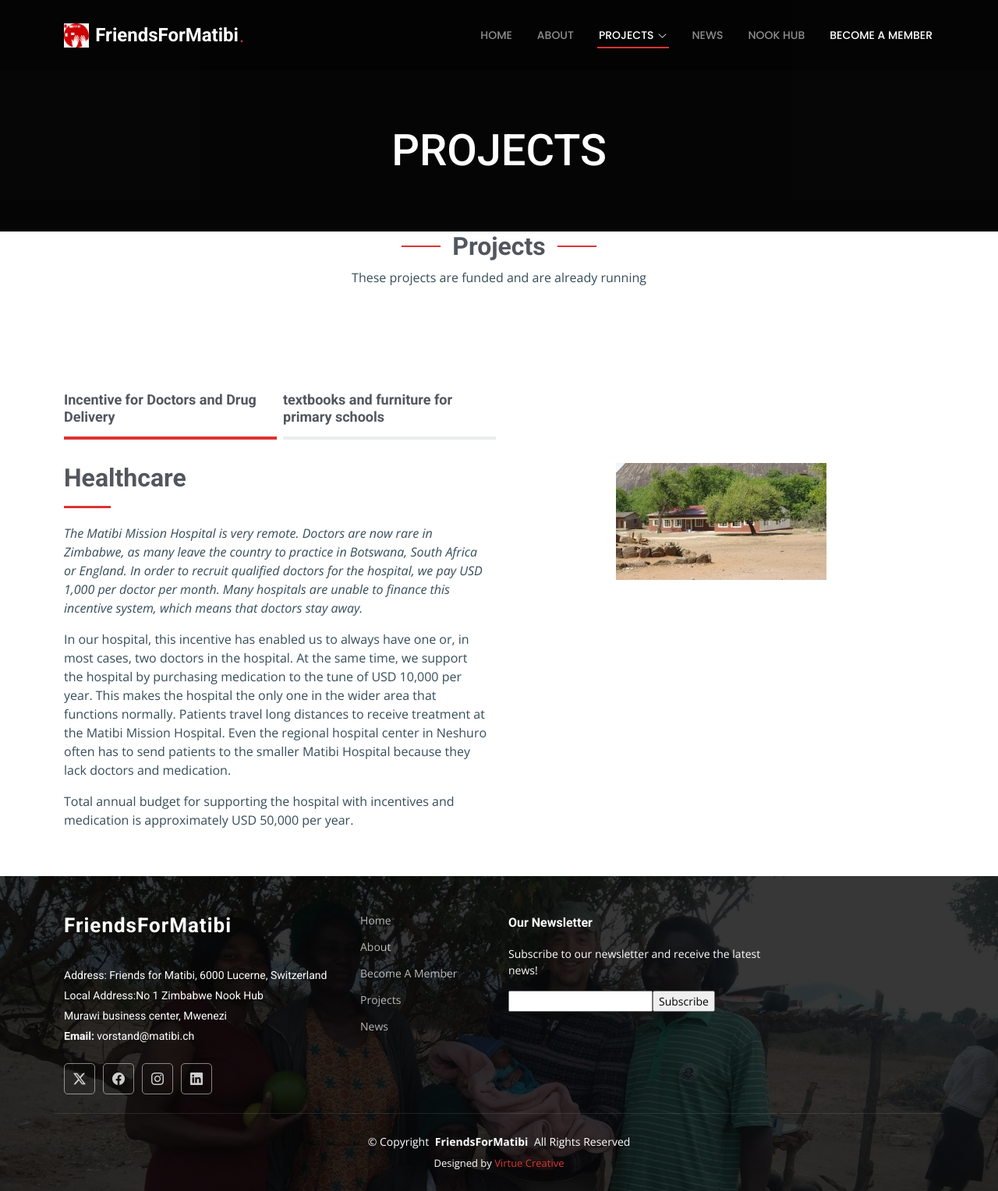
After one commit to Ashemaro/matibidjangosite, a Django app: page /runningprojects/ in a window 1280 px wide. The commit adds this page. Shown: the whole page at 78% size. Run offline with Django 5.2, Linux system fonts and the light colour scheme; some libraries are stand-ins or nearby versions.

Commit message:
First commit

```diff
--- a/friendsformatibi/templates/index.html
+++ b/friendsformatibi/templates/index.html
@@ -16,9 +16,9 @@
           <li><a href="{% url 'about' %}">About</a></li>
           <li class="dropdown"><a href="#"><span>Projects</span> <i class="bi bi-chevron-down toggle-dropdown"></i></a>
             <ul>
-              <li><a href="ongoingprojects.html">Ongoing Projects</a></li>
-              <li><a href="projectstofund.html">Projects To Fund</a></li>
-              <li><a href="completedprojects.html">Completed Projects</a></li>
+              <li><a href="{% url 'runningprojects' %}">Ongoing Projects</a></li>
+              <li><a href="{% url 'projectstofund' %}">Projects To Fund</a></li>
+              <li><a href="{% url 'completedprojects' %}">Completed Projects</a></li>
             </ul>
           </li>
           <li><a href="{% url 'news' %}">News</a></li>
--- a/friendsformatibi/templates/news.html
+++ b/friendsformatibi/templates/news.html
@@ -16,9 +16,9 @@
           <li><a href="{% url 'about' %}">About</a></li>
           <li class="dropdown"><a href="#"><span>Projects</span> <i class="bi bi-chevron-down toggle-dropdown"></i></a>
             <ul>
-              <li><a href="ongoingprojects.html">Ongoing Projects</a></li>
-              <li><a href="projectstofund.html">Projects To Fund</a></li>
-              <li><a href="completedprojects.html">Completed Projects</a></li>
+              <li><a href="{% url 'runningprojects' %}">Ongoing Projects</a></li>
+              <li><a href="{% url 'projectstofund' %}">Projects To Fund</a></li>
+              <li><a href="{% url 'completedprojects' %}">Completed Projects</a></li>
             </ul>
           </li>
           <li><a href="{% url 'news' %}" class="active">News</a></li>
--- a/friendsformatibi/templates/nookhub.html
+++ b/friendsformatibi/templates/nookhub.html
@@ -16,9 +16,9 @@
           <li><a href="{% url 'about' %}">About</a></li>
           <li class="dropdown"><a href="#"><span>Projects</span> <i class="bi bi-chevron-down toggle-dropdown"></i></a>
             <ul>
-              <li><a href="ongoingprojects.html">Ongoing Projects</a></li>
-              <li><a href="projectstofund.html">Projects To Fund</a></li>
-              <li><a href="completedprojects.html">Completed Projects</a></li>
+              <li><a href="{% url 'runningprojects' %}">Ongoing Projects</a></li>
+              <li><a href="{% url 'projectstofund' %}">Projects To Fund</a></li>
+              <li><a href="{% url 'completedprojects' %}">Completed Projects</a></li>
             </ul>
           </li>
           <li><a href="{% url 'news' %}">News</a></li>
--- /dev/null
+++ b/friendsformatibi/templates/runningprojects.html
@@ -0,0 +1,114 @@
+{% extends 'base.html' %}
+{% load static %}
+
+{% block header %}
+    <header id="header" class="header d-flex align-items-center fixed-top">
+        <div class="container-fluid container-xl position-relative d-flex align-items-center justify-content-between">
+
+          <a href="index.html" class="logo d-flex align-items-center">
+            <img src="{% static 'assets/img/logo.png' %}" alt="">
+            <h1 class="sitename">FriendsForMatibi</h1> <span>.</span>
+          </a>
+
+          <nav id="navmenu" class="navmenu">
+            <ul>
+              <li><a href="{% url 'home' %}">Home</a></li>
+              <li><a href="{% url 'about' %}">About</a></li>
+              <li class="dropdown"><a href="#" class="active"><span>Projects</span> <i class="bi bi-chevron-down toggle-dropdown"></i></a>
+                <ul>
+                  <li><a href="{% url 'runningprojects' %}">Ongoing Projects</a></li>
+                  <li><a href="{% url 'projectstofund' %}">Projects To Fund</a></li>
+                  <li><a href="{% url 'completedprojects' %}">Completed Projects</a></li>
+                </ul>
+              </li>
+              <li><a href="{% url 'news' %}">News</a></li>
+              <li><a href="{% url 'nookhubactivities' %}">Nook Hub</a></li>
+              <li><a data-bs-toggle="modal" data-bs-target="#ModalForm">Become a Member</a></li>
+            </ul>
+
+            <i class="mobile-nav-toggle d-xl-none bi bi-list"></i>
+          </nav>
+
+        </div>
+      </header>
+{% endblock header %}
+
+{% block page_content %}
+    <!-- Page Title -->
+    <div class="page-title dark-background" style="background-image: url('{% static 'assets/img/hero-carousel/hero-carousel-3.jpg' %}'');">
+      <div class="container position-relative">
+        <h1>PROJECTS</h1>
+      </div>
+    </div><!-- End Page Title -->
+
+      <!-- Section Title -->
+      <div class="container section-title" data-aos="fade-up">
+        <h2>Projects</h2>
+        <p>These projects are funded and are already running</p>
+      </div><!-- End Section Title -->
+
+ <!-- Funded Projects -->
+ <section id="features" class="features section">
+
+    <div class="container">
+
+      <ul class="nav nav-tabs row  g-2 d-flex" data-aos="fade-up" data-aos-delay="100" role="tablist">
+
+        <li class="nav-item col-3" role="presentation">
+          <a class="nav-link active show" data-bs-toggle="tab" data-bs-target="#features-tab-1" aria-selected="true" role="tab">
+            <h4>Incentive for Doctors and Drug Delivery</h4>
+          </a>
+        </li><!-- End tab nav item -->
+
+        <li class="nav-item col-3" role="presentation">
+          <a class="nav-link" data-bs-toggle="tab" data-bs-target="#features-tab-2" aria-selected="false" tabindex="-1" role="tab">
+            <h4>textbooks and furniture for primary schools</h4>
+          </a><!-- End tab nav item -->
+
+        </li>
+        </li><!-- End tab nav item -->
+
+      </ul>
+
+      <div class="tab-content" data-aos="fade-up" data-aos-delay="200">
+
+        <div class="tab-pane fade active show" id="features-tab-1" role="tabpanel">
+          <div class="row">
+            <div class="col-lg-6 order-2 order-lg-1 mt-3 mt-lg-0 d-flex flex-column justify-content-center">
+              <h3>Healthcare</h3>
+              <p class="fst-italic">
+                The Matibi Mission Hospital is very remote. Doctors are now rare in Zimbabwe, as many leave the country to practice in Botswana, South Africa or England. In order to recruit qualified doctors for the hospital, we pay USD 1,000 per doctor per month. Many hospitals are unable to finance this incentive system, which means that doctors stay away.
+              </p>
+              <p>
+                In our hospital, this incentive has enabled us to always have one or, in most cases, two doctors in the hospital. At the same time, we support the hospital by purchasing medication to the tune of USD 10,000 per year. This makes the hospital the only one in the wider area that functions normally. Patients travel long distances to receive treatment at the Matibi Mission Hospital. Even the regional hospital center in Neshuro often has to send patients to the smaller Matibi Hospital because they lack doctors and medication.
+              </p>
+              <p>Total annual budget for supporting the hospital with incentives and medication is approximately USD 50,000 per year.</p>
+            </div>
+            <div class="col-lg-6 order-1 order-lg-2 text-center">
+              <img src="{% static 'assets/img/projects/20231128_143228-scaled.jpg' %}" alt="" class="img-fluid">
+            </div>
+          </div>
+          <p></p>
+        </div><!-- End tab content item -->
+
+        <div class="tab-pane fade" id="features-tab-2" role="tabpanel">
+          <div class="row">
+            <div class="col-lg-6 order-2 order-lg-1 mt-3 mt-lg-0 d-flex flex-column justify-content-center">
+              <h3>Education</h3>
+              <p class="fst-italic">
+                We have been sponsoring the primary school for three years with textbooks and furniture for the new classrooms. A textbook order costs about 3,000 USD. The textbooks stay in the school and are used by many classes until they either break or need to be replaced with a new version. The new school furniture such as benches and tables are also estimated to cost about 3,000 USD.
+                As the school continues to grow and introduce new classes, we are always in need of new furniture and new textbooks. If you would like to support us in educating children at St. Ambrose Primary School in Matibi, you are welcome to donate via our website .
+              </p>
+            </div>
+            <div class="col-lg-6 order-1 order-lg-2 text-center">
+              <img src="{% static 'assets/img/projects/Matibi-Mission-Primary-School-e1573831454280.jpeg' %}" alt="" class="img-fluid">
+            </div>
+          </div>
+        </div><!-- End tab content item -->
+
+      </div>
+
+    </div>
+
+  </section><!-- /Funded Projects -->
+            {% endblock page_content %}
--- a/friendsformatibi/urls.py
+++ b/friendsformatibi/urls.py
@@ -8,4 +8,7 @@ urlpatterns = [
     path('projects/', views.projects, name='projects'),
     path('news/', views.news, name='news'),
     path('nookhubactivities/', views.nookhub, name='nookhubactivities'),
+    path('runningprojects/', views.runningprojects, name='runningprojects'),
+    path('projectstofund/', views.projectstofund, name='projectstofund'),
+    path('completedprojects/', views.completedprojects, name='completedprojects'),
 ]
--- a/friendsformatibi/views.py
+++ b/friendsformatibi/views.py
@@ -20,3 +20,13 @@ def nookhub(request):
 
 def news(request):
     return render(request, 'news.html')
+
+
+def runningprojects(request):
+    return render(request, 'runningprojects.html')
+
+def projectstofund(request):
+    return render(request, 'projectstofund.html')
+
+def completedprojects(request):
+    return render(request, 'completedprojects.html')
```
Also changed, not shown: friendsformatibi/templates/about.html (+4 -4 lines), friendsformatibi/templates/completedprojects.html (added, +37 -0 lines), friendsformatibi/templates/projectstofund.html (added, +37 -0 lines).
